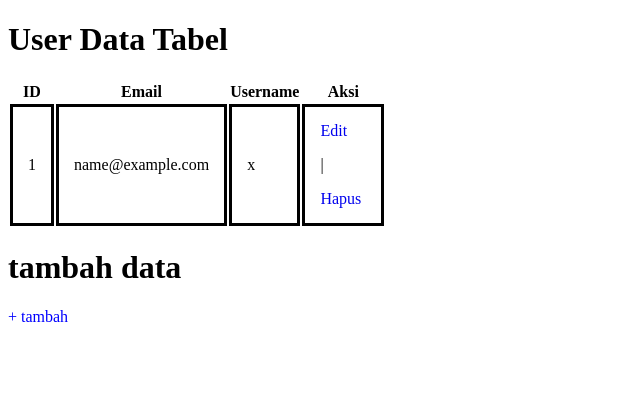
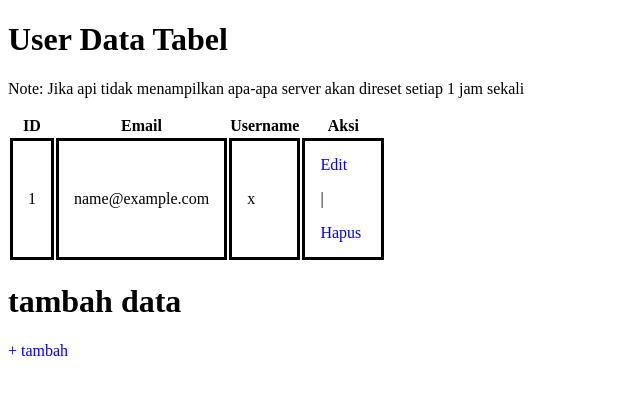
Before and after one commit to Ceek350/Flask_Web_KomikStore, a Flask app: page /crud in a window 1280 px wide. Shown: the top 395 px of the page, without its empty margins (0-640 px from the left). Run offline with Flask 3, Linux system fonts and the light colour scheme; tables that the repository leaves empty or names only in its code hold one stand-in row (values such as "Sample post").

Commit message:
1 jam sekali

```diff
--- a/templates/crud.html
+++ b/templates/crud.html
@@ -19,6 +19,7 @@
 </style>
 <body>
     <h1>User Data Tabel</h1>
+    <p>Note: Jika api tidak menampilkan apa-apa server akan direset setiap 1 jam sekali</p>
     <table>
         <thead>
             <th>ID</th>
```
